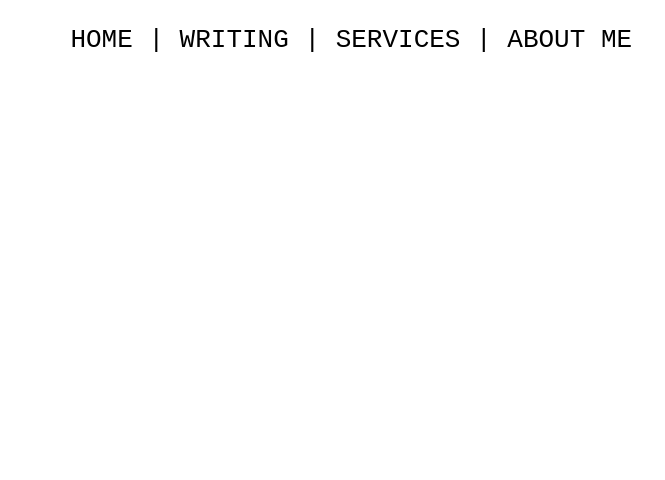
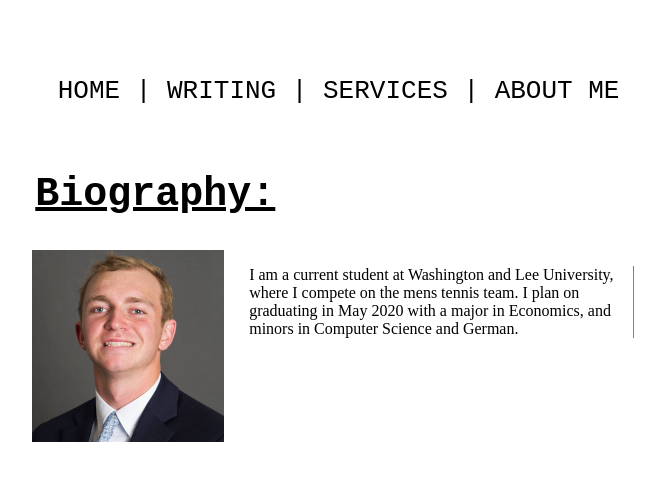
Before and after one commit to shephehc/website, a plain HTML site: page about.html in a window 1280 px wide. Shown: the top 480 px of the page, without its empty margins (314-979 px from the left). Drawn offline with Linux system fonts and the light colour scheme.

Commit message:
about - me

```diff
--- a/about.html
+++ b/about.html
@@ -16,6 +16,17 @@
         </nav>
     </div>
   </header>
+  <section class="about-section">
+  <h1 class="bio">
+      Biography:
+  </h1>
+  <figure class="me">
+        <img id="bio-pic" src="media/me.jpg" alt="me"
+            title="Me">
+    </figure>
+  <p class="bio-paragraph">I am a current student at Washington and Lee University, where I compete on the mens tennis team. I plan on graduating in May 2020 with a major in Economics, and minors in Computer Science and German.
+  </p>
+</section>
   <!--
   <section class="bio">
       <p>
--- a/style.css
+++ b/style.css
@@ -26,6 +26,42 @@ nav {
 .header-format-main {
     width: 100%;
     padding: 1%;
-    margin: 1%;
+    margin-top: 5%;
     min-height: 50px;
 }
+.about-section{
+
+}
+
+
+.bio {
+    /* margin-top: 4%; */
+    text-align: left;
+    margin-left: 27%;
+    font-size: 40px;
+    font-family: monospace;
+    text-decoration: underline;
+}
+
+
+
+.bio-paragraph {
+    left: 44%;
+    /* border-left-color: grey; */
+    /* border-left-width: 1px; */
+    /* border-left-style: solid; */
+    /* margin-right: 27%; */
+    border-right-color: grey;
+    border-right-width: 1px;
+    border-right-style: solid;
+    position: absolute;
+    width: 30%;
+    /* top: -200px; */
+}
+
+#bio-pic {
+    text-align: left;
+    left: 27%;
+    position: absolute;
+    width: 15%;
+}
```
Also changed, not shown: media/me.jpg (added).
